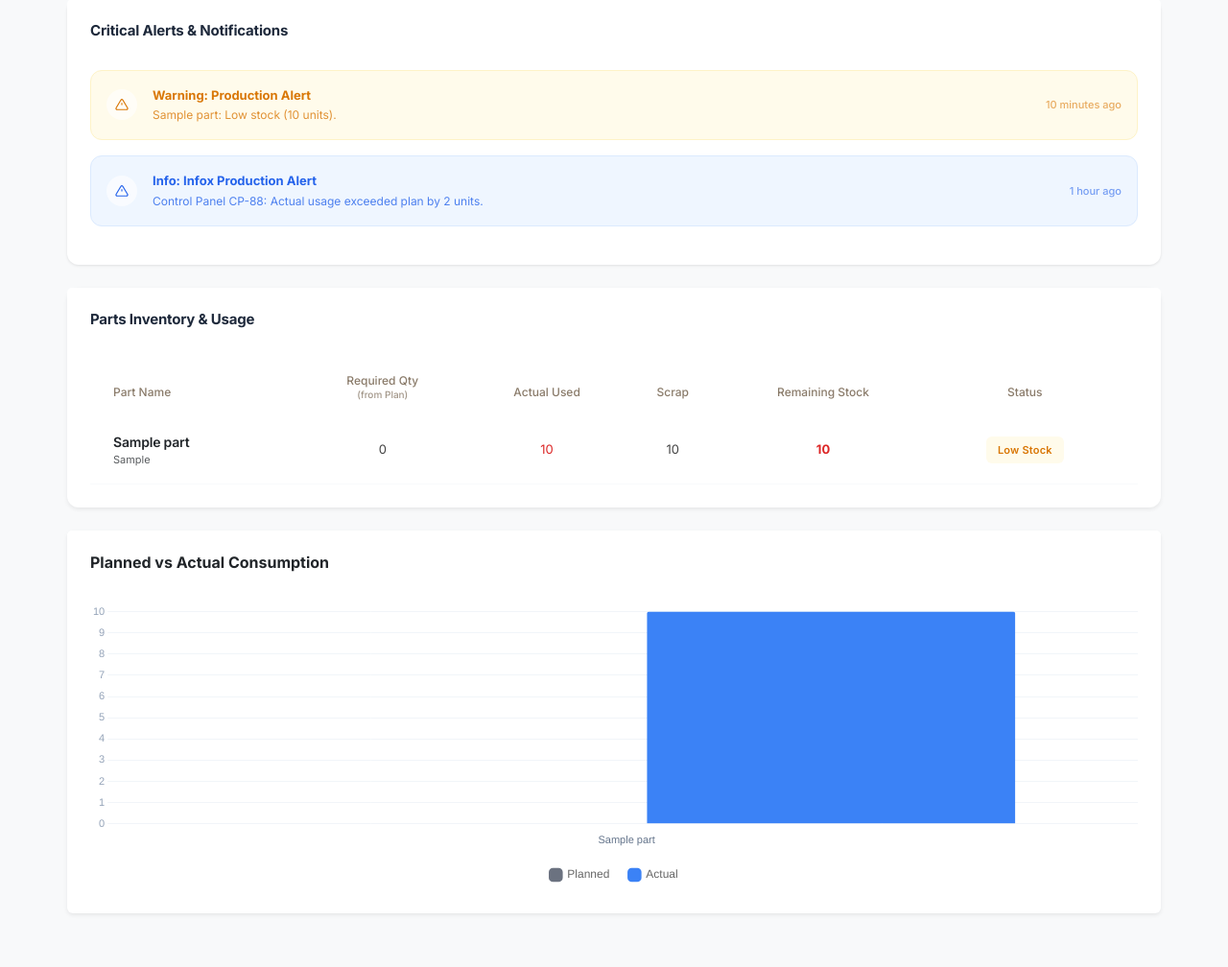
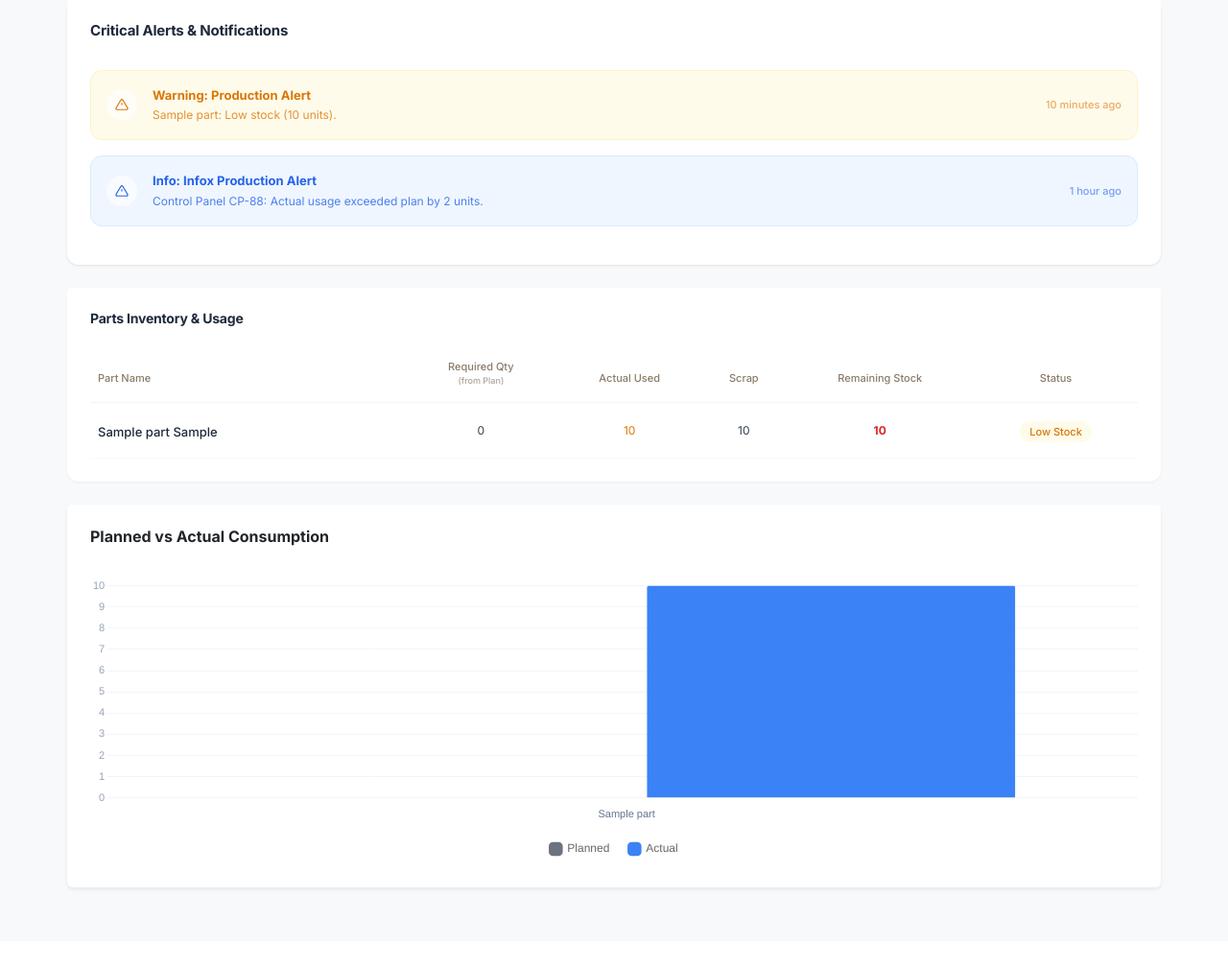
Before and after one commit to Manasanan274636/assembly-line-part-tracking, a Flask app: page /admin/ in a window 1280 px wide. Shown: the part 354-1362 px from the top of the page at 96% size. After the commit the page ends 1282 px from the top, so only its background shows below. Run offline with Flask 3, Linux system fonts and the light colour scheme; a user stored in the database is signed in; tables that the repository leaves empty hold one stand-in row (values such as "Sample post").

Commit message:
Refine Parts Inventory table to 100% Figma visual match

```diff
--- a/app/templates/admin/dashboard.html
+++ b/app/templates/admin/dashboard.html
@@ -225,104 +225,118 @@ block content %}
   <!-- Parts Inventory & Usage -->
   <div
     class="card border-0 shadow-sm mb-4"
-    style="border-radius: 12px; background: #ffffff"
+    style="
+      border-radius: 12px;
+      background: #ffffff;
+      box-shadow: 0 1px 3px 0 rgba(0, 0, 0, 0.05) !important;
+    "
   >
     <div class="card-header bg-white border-0 pt-4 px-4 pb-0">
       <h5
         class="fw-bold"
-        style="font-size: 15px; color: #1e293b; letter-spacing: -0.2px"
+        style="
+          font-size: 14px;
+          color: #1e293b;
+          letter-spacing: -0.2px;
+          margin-bottom: 20px;
+        "
       >
         Parts Inventory & Usage
       </h5>
     </div>
-    <div class="card-body p-4">
-      <div class="table-responsive">
+    <div class="card-body p-0">
+      <div class="table-responsive px-4 pb-4">
         <table
           class="table table-hover align-middle mb-0"
-          style="border-collapse: separate; border-spacing: 0"
+          style="border-spacing: 0; width: 100%"
         >
           <thead>
             <tr style="border-bottom: 1px solid #f1f5f9">
               <th
-                class="border-0 py-3 ps-4"
-                style="font-size: 12px; font-weight: 500; color: #8a7b6a"
+                class="border-0 py-3 text-start"
+                style="
+                  font-size: 11px;
+                  font-weight: 500;
+                  color: #8a7b6a;
+                  width: 30%;
+                "
               >
                 Part Name
               </th>
               <th
                 class="text-center border-0 py-3"
                 style="
-                  font-size: 12px;
+                  font-size: 11px;
                   font-weight: 500;
                   color: #8a7b6a;
                   line-height: 1.2;
                 "
               >
-                Required Qty<br /><span style="font-size: 10px; opacity: 0.8"
+                Required Qty<br /><span style="font-size: 9px; opacity: 0.7"
                   >(from Plan)</span
                 >
               </th>
               <th
                 class="text-center border-0 py-3"
-                style="font-size: 12px; font-weight: 500; color: #8a7b6a"
+                style="font-size: 11px; font-weight: 500; color: #8a7b6a"
               >
                 Actual Used
               </th>
               <th
                 class="text-center border-0 py-3"
-                style="font-size: 12px; font-weight: 500; color: #8a7b6a"
+                style="font-size: 11px; font-weight: 500; color: #8a7b6a"
               >
                 Scrap
               </th>
               <th
                 class="text-center border-0 py-3"
-                style="font-size: 12px; font-weight: 500; color: #8a7b6a"
+                style="font-size: 11px; font-weight: 500; color: #8a7b6a"
               >
                 Remaining Stock
               </th>
               <th
-                class="text-center border-0 py-3 pe-4"
-                style="font-size: 12px; font-weight: 500; color: #8a7b6a"
+                class="text-center border-0 py-3"
+                style="font-size: 11px; font-weight: 500; color: #8a7b6a"
               >
                 Status
               </th>
             </tr>
           </thead>
-          <tbody class="border-top-0">
+          <tbody>
             {% for item in inventory_usage %}
             <tr style="border-bottom: 1px solid #f8fafc">
-              <td class="py-3 ps-4">
-                <div
-                  class="fw-semibold text-dark"
-                  style="font-size: 14px; letter-spacing: -0.2px"
+              <td class="py-3 text-start">
+                <span style="font-size: 13px; font-weight: 500; color: #1e293b"
+                  >{{ item.name }} {{ item.sku }}</span
                 >
-                  {{ item.name }}
-                </div>
-                <div class="text-muted" style="font-size: 11px">
-                  {{ item.sku }}
-                </div>
               </td>
-              <td class="text-center py-3" style="font-size: 13px; color: #444">
+              <td
+                class="text-center py-3"
+                style="font-size: 12px; font-weight: 400; color: #334155"
+              >
                 {{ item.required_qty }}
               </td>
               <td
                 class="text-center py-3"
-                style="font-size: 13px; color: {% if item.actual_used > item.required_qty %}#dc2626{% else %}#444{% endif %};"
+                style="font-size: 12px; font-weight: 400; color: {% if item.actual_used > item.required_qty %}#d97706{% else %}#334155{% endif %};"
               >
                 {{ item.actual_used }}
               </td>
-              <td class="text-center py-3" style="font-size: 13px; color: #444">
+              <td
+                class="text-center py-3"
+                style="font-size: 12px; font-weight: 400; color: #334155"
+              >
                 {{ item.scrap }}
               </td>
               <td
                 class="text-center py-3 fw-bold"
-                style="font-size: 13px; color: {% if item.remaining_stock < 50 %}#dc2626{% else %}#1e293b{% endif %};"
+                style="font-size: 12px; color: {% if item.remaining_stock < 50 %}#dc2626{% else %}#1e293b{% endif %};"
               >
                 {{ item.remaining_stock }}
               </td>
-              <td class="text-center py-3 pe-4">
+              <td class="text-center py-3">
                 <span
-                  class="badge-pill-custom {% if item.status == 'OK' %}badge-ok{% elif item.status == 'Low Stock' %}badge-low{% else %}badge-critical{% endif %}"
+                  class="badge-pill-figma {% if item.status == 'OK' %}badge-figma-ok{% elif item.status == 'Low Stock' %}badge-figma-low{% else %}badge-figma-critical{% endif %}"
                 >
                   {{ item.status }}
                 </span>
@@ -438,34 +452,32 @@ block content %}
     border: 1px solid #dbeafe !important;
   }
 
-  /* Badge Styles from Figma - Matching exactly */
-  .badge-pill-custom {
-    padding: 6px 12px;
-    border-radius: 6px;
+  /* Badge Styles from Figma - Perfect Match */
+  .badge-pill-figma {
+    padding: 3px 10px;
+    border-radius: 100px;
     font-size: 11px;
-    font-weight: 600;
+    font-weight: 500;
     display: inline-block;
-    letter-spacing: 0.2px;
   }
-  .badge-ok {
+  .badge-figma-ok {
     background-color: #f0fdf4;
     color: #16a34a;
   }
-  .badge-ok::before {
+  .badge-figma-ok::before {
     content: "✓ ";
     font-weight: bold;
   }
 
-  .badge-low {
+  .badge-figma-low {
     background-color: #fffbeb;
     color: #d97706;
   }
 
-  .badge-critical {
+  .badge-figma-critical {
     background-color: #fef2f2;
     color: #dc2626;
-    text-transform: uppercase;
-    font-size: 10px;
+    text-transform: none;
   }
 
   .bg-light {
```
